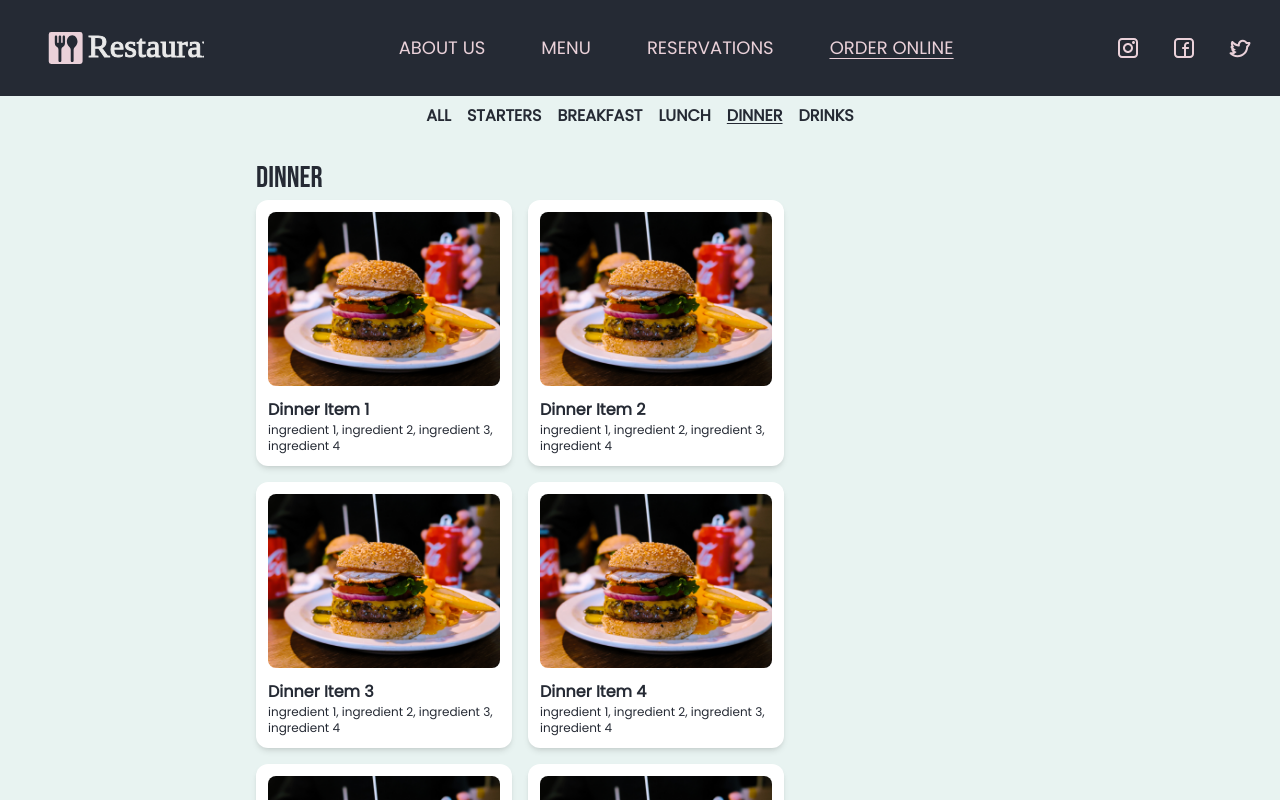
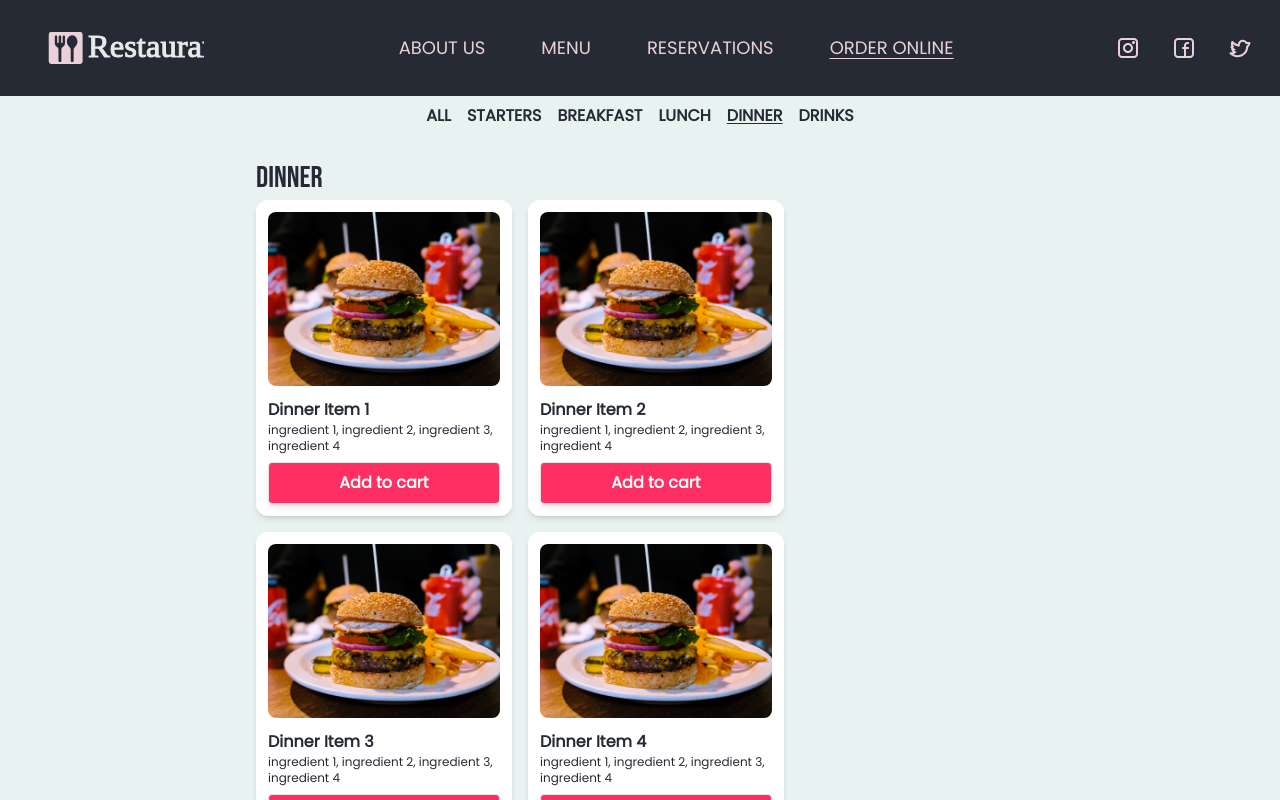
Before and after one commit to THallerJ/restaurant-next, a Next.js app: page /order/dinner in a window 1280 px wide. Built offline with nearby package versions, Linux system fonts and the light colour scheme.

Commit message:
added add to cart button

```diff
--- a/src/app/order/components/MenuItem.tsx
+++ b/src/app/order/components/MenuItem.tsx
@@ -8,9 +8,10 @@ const MenuItem = ({ item }: { item: menuItem }) => {
       {item.image ? (
         <Image src={item.image} alt={item.name} className="rounded-lg" />
       ) : null}
-      <div className="h-full">
+      <div className="flex h-full flex-col justify-between">
         <span className="font-semibold text-dark">{item.name}</span>
         <p className="text-xs text-dark">{item.details}</p>
+        <button className="btn mt-2 justify-self-end">Add to cart</button>
       </div>
     </div>
   );
```
